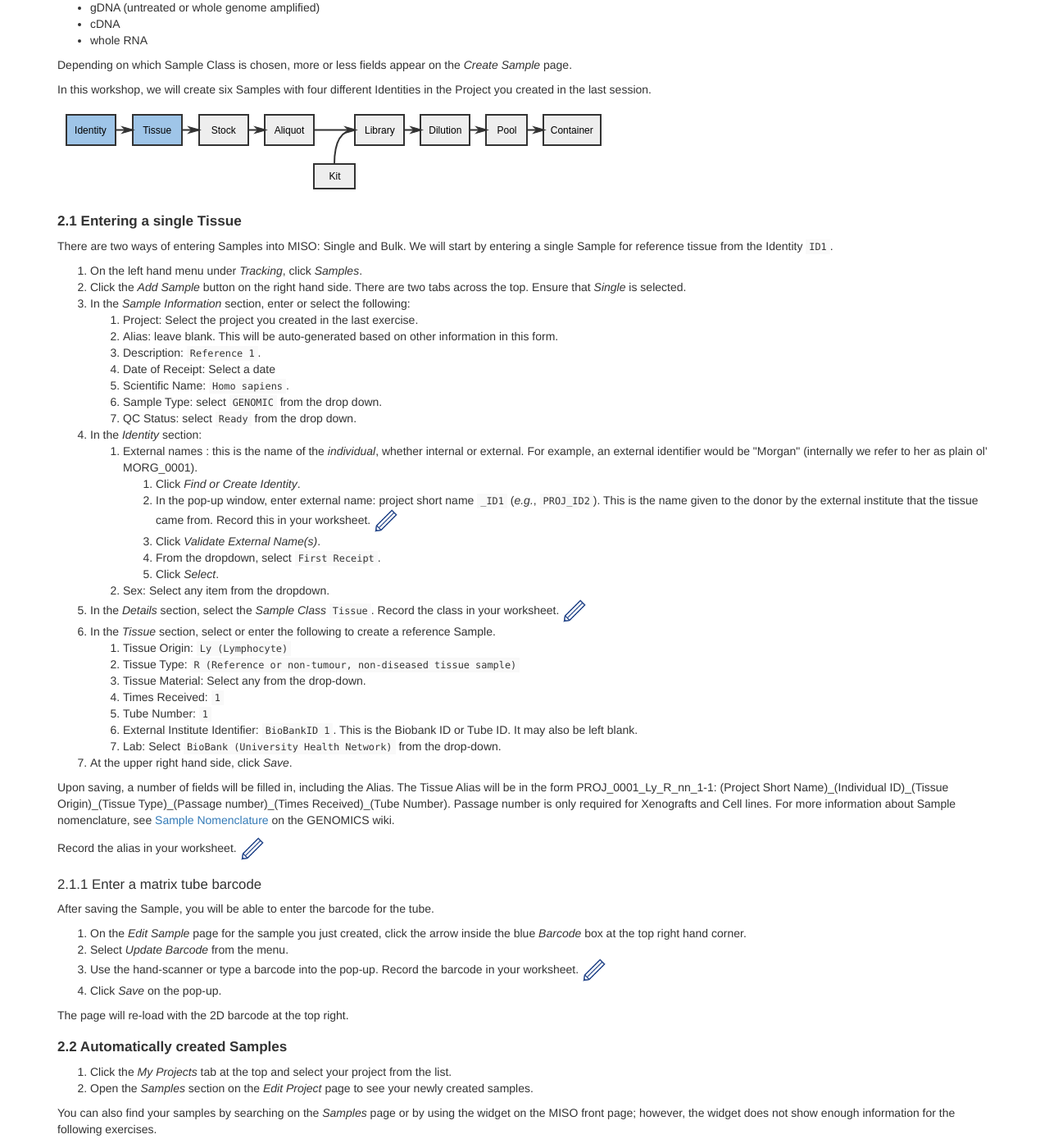
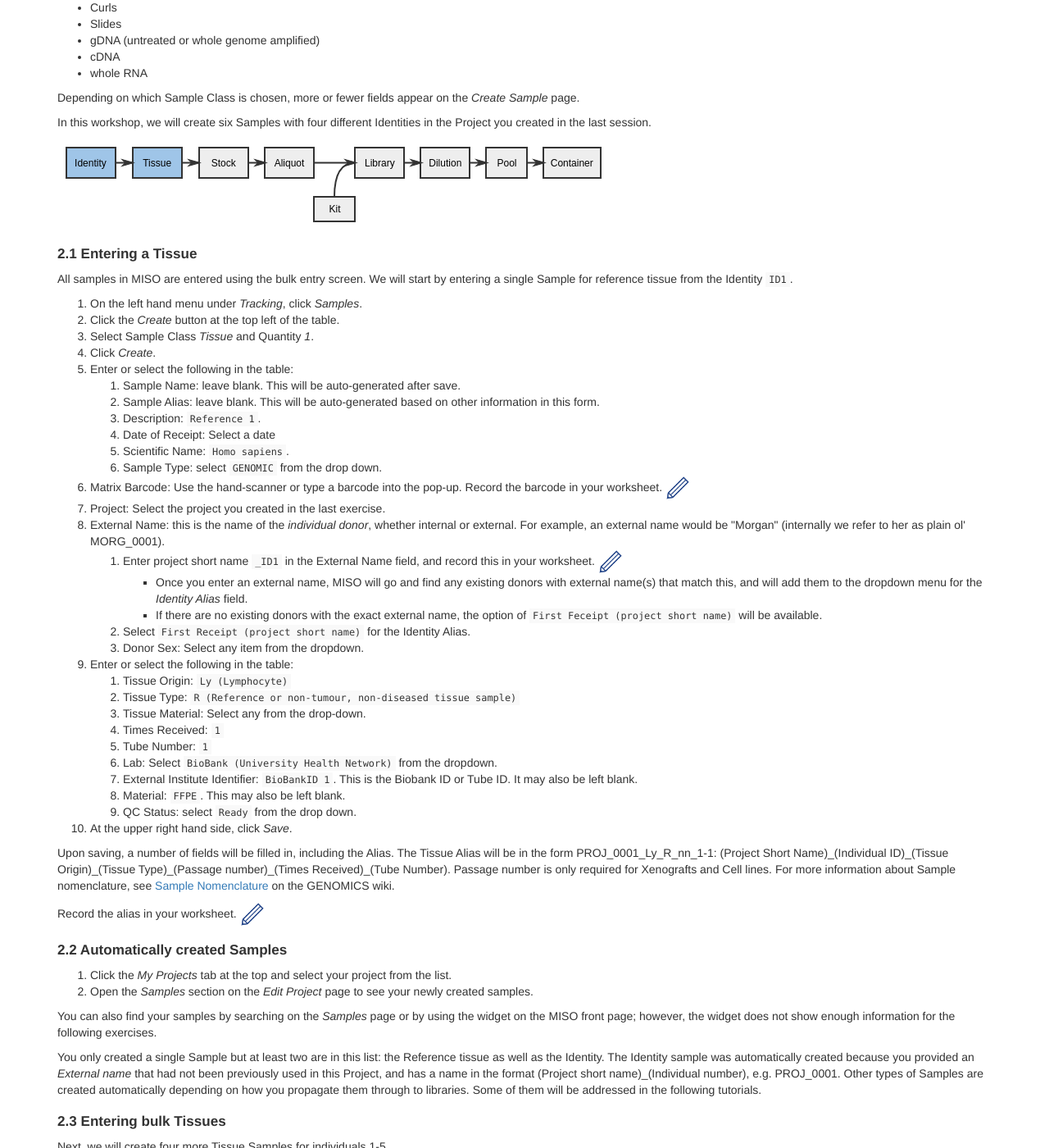
Before and after one commit to miso-lims/walkthroughs, a Jekyll site: the page built from 2-0-samples.md, in a window 1280 px wide and 1400 px high, scrolled down 926 px. Shown: the whole window at 82% size. Built offline with Jekyll 4.4.1, drawn with Linux system fonts in a browser that asks for light colours; some of the changed text lies outside the part shown.

Commit message:
update samples docs with bulk actions

```diff
--- a/2-0-samples.md
+++ b/2-0-samples.md
@@ -46,11 +46,13 @@ called _Sample Classes_ in MISO. Here are the classes of Sample that can be
 received:
 
 * Tissue
+* Curls
+* Slides
 * gDNA (untreated or whole genome amplified)
 * cDNA
 * whole RNA
 
-Depending on which Sample Class is chosen, more or less fields appear on the
+Depending on which Sample Class is chosen, more or fewer fields appear on the
 _Create Sample_ page.
 
 In this workshop, we will create six Samples with four different Identities in
@@ -58,45 +60,49 @@ the Project you created in the last session.
 
 <img src="pics/flow-tissue-rx.svg"/>
 
-## 2.1 Entering a single Tissue
+## 2.1 Entering a Tissue
 
-There are two ways of entering Samples into MISO: Single and Bulk. We will start
-by entering a single Sample for reference tissue from the Identity `ID1`.
+All samples in MISO are entered using the bulk entry screen. We will start by
+entering a single Sample for reference tissue from the Identity `ID1`.
 
 1. On the left hand menu under _Tracking_, click _Samples_.
-1. Click the _Add Sample_ button on the right hand side. There are two tabs
-   across the top. Ensure that _Single_ is selected.
-1. In the _Sample Information_ section, enter or select the following:
-    1. Project: Select the project you created in the last exercise.
-    1. Alias: leave blank. This will be auto-generated based on other
+1. Click the _Create_ button at the top left of the table.
+1. Select Sample Class _Tissue_ and Quantity _1_.
+1. Click _Create_.
+1. Enter or select the following in the table:
+    1. Sample Name: leave blank. This will be auto-generated after save.
+    1. Sample Alias: leave blank. This will be auto-generated based on other
 information in this form.
     1. Description: `Reference 1`.
     1. Date of Receipt: Select a date
     1. Scientific Name: `Homo sapiens`.
     1. Sample Type: select `GENOMIC` from the drop down.
-    1. QC Status: select `Ready` from the drop down.
-1. In the _Identity_ section:
-    1. External names : this is the name of the *individual*, whether internal or external.
-     For example, an external identifier would be "Morgan" (internally we refer to her as plain ol' MORG_0001).
-        1. Click _Find or Create Identity_.
-        1. In the pop-up window, enter external name: project short name `_ID1`
-(_e.g._, `PROJ_ID2`). This is the name given to the donor by the external
-institute that the tissue came from. Record this in your worksheet. <img src="pics/blue_pencil.png">
-        1. Click _Validate External Name(s)_.
-        1. From the dropdown, select `First Receipt`.
-        1. Click _Select_.
-    1. Sex: Select any item from the dropdown.
-1. In the _Details_ section, select the _Sample Class_ `Tissue`.
-   Record the class in your worksheet. <img src="pics/blue_pencil.png">
-1. In the _Tissue_ section, select or enter the following to create a reference Sample.
+1. Matrix Barcode: Use the hand-scanner or type a barcode into the pop-up.
+   Record the barcode in your worksheet. <img src="pics/blue_pencil.png">
+1. Project: Select the project you created in the last exercise.
+1. External Name: this is the name of the *individual donor*, whether internal or
+    external. For example, an external name would be "Morgan" (internally we refer to
+    her as plain ol' MORG_0001).
+    1. Enter project short name `_ID1` in the External Name field, and record this in
+   your worksheet.  <img src="pics/blue_pencil.png">
+    * Once you enter an external name, MISO will go and find any existing donors with
+    external name(s) that match this, and will add them to the dropdown menu for the
+   _Identity Alias_ field.
+    * If there are no existing donors with the exact external name, the option of
+    `First Feceipt (project short name)` will be available.
+    2. Select `First Receipt (project short name)` for the Identity Alias.
+    1. Donor Sex: Select any item from the dropdown.
+1. Enter or select the following in the table:
     1. Tissue Origin: `Ly (Lymphocyte)`
     1. Tissue Type: `R (Reference or non-tumour, non-diseased tissue sample)`
     1. Tissue Material: Select any from the drop-down.
     1. Times Received: `1`
     1. Tube Number: `1`
+    1. Lab: Select `BioBank (University Health Network)` from the dropdown.
     1. External Institute Identifier: `BioBankID 1`. This is the Biobank ID or Tube ID.
 It may also be left blank.
-    1. Lab: Select `BioBank (University Health Network)` from the drop-down.
+    1. Material: `FFPE`. This may also be left blank.
+    1. QC Status: select `Ready` from the drop down.
 1. At the upper right hand side, click _Save_.
 
 Upon saving, a number of fields will be filled in, including the Alias. The Tissue
@@ -108,19 +114,6 @@ href="https://wiki.oicr.on.ca/display/GENOMICS/LIMS+Guidelines#LIMSGuidelines-Sa
 target="_new">Sample Nomenclature</a> on the GENOMICS wiki.
 
 Record the alias in your worksheet. <img src="pics/blue_pencil.png">
-
-### 2.1.1 Enter a matrix tube barcode
-
-After saving the Sample, you will be able to enter the barcode for the tube.
-
-1. On the _Edit Sample_ page for the sample you just created, click the arrow inside
-the blue _Barcode_ box at the top right hand corner.
-1. Select _Update Barcode_ from the menu.
-1. Use the hand-scanner or type a barcode into the pop-up.
-   Record the barcode in your worksheet. <img src="pics/blue_pencil.png">
-1. Click _Save_ on the pop-up.
-
-The page will re-load with the 2D barcode at the top right.
 
 ## 2.2 Automatically created Samples
 
@@ -142,16 +135,14 @@ in the following tutorials.
 
 ## 2.3 Entering bulk Tissues
 
-Next, we will create four more Samples using the much faster bulk method. The
-four samples will be the Tissue for individuals 1-5.
+Next, we will create four more Tissue Samples for individuals 1-5.
 
-1. On the left hand menu under _Tracking_, click _Samples_.
-1. Click the _Add Sample_ button on the right hand side. There are two tabs
-across the top. Ensure that _Bulk_ is selected.
-1. _Select project_ dropdown: select your project.
-1. _Select class_ dropdown: `Tissue`.
-1. _Number of samples_ text box: `4`.
-1. Click _Make Table_.
+1. If you are still on the Project page from section **2.2**, click the
+_Create_ button at the top left of the table. Continue to step 2. Otherwise:
+  1. On the left hand menu under _Tracking_, click _Samples_.
+  1. Click the _Create_ button at the top left of the table.
+1. Select Sample Class _Tissue_ and Quantity _4_.
+1. Click _Create_.
 
 A table will appear with the requested number of samples in table format. We
 will fill in the first row and use the quick-fill option to fill in the rest of
@@ -159,12 +150,16 @@ the table.
 
 Enter the following values into the **first row only**.
 
+1. Sample Name: leave blank. This will be automatically generated after save.
 1. Sample Alias: leave blank. Again, this will be automatically generated from
 the rest of the table.
 1. Select or enter the following data in the first row:
     1. Date of Receipt: select a date
     1. Sample Type: select `GENOMIC` from the drop-down.
-    1. Sex: select any item from the drop-down.
+    1. Project: if you chose to create new samples from the Project page,
+    the project will already be entered. If you chose to create new samples
+    from the Samples page, select your project from the drop-down.
+    1. Donor Sex: select any item from the drop-down.
     1. Tissue Origin: select `Br (Breast)` from the drop-down.
     1. Tissue Type: select `P (Primary Tumour)` from the drop-down.
     1. Times Received: 1
@@ -182,8 +177,9 @@ cell. You can also click and drag to only fill in a certain number of cells.
 1. Click the _Date of Receipt_ cell in the first row. A blue square will appear at
 the lower right hand side. Double click it to fill in the rest of the column with
 the same date.
-1. Fill in the columns in the same way for: _Sample Type_, _Sex_, _Tissue Origin_,
-_Tissue Type_, _Times Received_, _Tube Number_, and _Material_.
+1. Fill in the columns in the same way for: _Sample Type_, _Project_ (if not already
+filled out), _Sex_, _Tissue Origin_, _Tissue Type_, _Times Received_, _Tube Number_,
+ and _Material_.
 
 <table border="1"><tr><td>
 <img src="pics/fill-down-1.png"/>
@@ -191,30 +187,29 @@ _Tissue Type_, _Times Received_, _Tube Number_, and _Material_.
 <img src="pics/fill-down-2.png"/>
 </td></tr></table>
 
+1. _Description_: Copying and pasting from Excel and Word is supported.
+   Copy something from anywhere and press Ctrl+V on your keyboard to paste.
 
-Some fields cannot be filled down, so enter each of those separately. If you
-have a label with an incrementing number (_e.g._, `PROJ_1`,
-`PROJ_2`), enter two rows, select them, then double click the blue square.
-
-1. _Matrix Barcode_: you would normally use a hand-scanner or
-copy and paste a list of barcodes from a spreadsheet.
-For each sample, select a barcode, scan or type it in, and record it in your worksheet. <img src="pics/blue_pencil.png">
+1. _Matrix Barcode_: you would normally use a hand-scanner or copy and paste a list of
+barcodes from a spreadsheet. For each sample, select a barcode, scan or type it in, and record
+it in your worksheet. <img src="pics/blue_pencil.png">
 1. _External Name_:  Again, this is the name of the *individual*, whether internal or external.
 Here's a suggested list. Replace `PROJ` with your own project name.
     - `PROJ_ID1`
     - `PROJ_ID2`
     - `PROJ_ID3`
     - `PROJ_ID4`
-    1. Click _Look up Identities_ (above the top left corner of the table).
-    1. Because you've already created an Identity with the external name `PROJ_ID1`, it is found as a match
+  1. Because you've already created an Identity with the external name `PROJ_ID1`, it is found as a match
 to the external name you entered for the top row. In the `Identity Alias` dropdown menu for the first row,
 select the existing Identity.
-    1. Select `First Receipt` from the dropdown menu in each remaining cell of the `Identity Alias` column.
-1. _Ext. Inst. Identifier_: add a number to each row starting from 2, i.e..
-`BioBankID 2`, `BioBankID 3`, `BioBankID 4`, `BioBankID 5`.
-1. _Description_: Copying and pasting from Excel and Word is supported.
-   Copy something from anywhere and press Ctrl+V on your keyboard to
-   paste.
+  1. Select `First Receipt` from the dropdown menu in each remaining cell of the `Identity Alias` column.
+
+Some fields cannot be filled down, so enter each of those separately. If you
+have a label with an incrementing number (_e.g._, `1`, `2`), enter two rows, select them,
+then double click the blue square.
+
+1. _Ext. Inst. Identifier_: enter `BioBankID 2` in the second row. Select the _Ext. Inst. Identifier_
+fields for rows 1 and 2, then double click the blue square to fill down rows 3 and 4.
 1. Click _Save_ at the upper right hand corner.
 
 If everything is correct, the _Alias_ will be auto-generated for each row and
@@ -235,42 +230,40 @@ samples are known as _ghost samples_, which do not exist at OICR but are in MISO
 for sample tracking purposes.
 
 In this section, we will 'receive' a single Stock DNA tube from individual 2
-reference tumour.
+reference material.
 
 
 <img src="pics/flow-stock-rx.svg"/>
 
 1. On the left hand menu under _Tracking_, click _Samples_.
-1. Click the _Add Sample_ button on the right hand side. There are two tabs
-across the top. Ensure that _Single_ is selected.
+1. Click the _Create_ button at the top left of the table.
+1. Select Sample Class _Tissue_ and Quantity _1_.
+1. Click _Create_.
 1. In the _Sample Information_ section, enter or select the following:
-    1. Project: Select the project you created in the last exercise.
-    1. Alias: leave blank. This will be auto-generated based on other
+  1. Sample Name: leave blank. This will be auto-generated after save.
+  1. Sample Alias: leave blank. This will be auto-generated based on other
 information in this form.
-    1. Description: `Stock 1`.
-    1. Date of receipt: select a date.
-    1. Scientific Name: `Homo sapiens`.
-    1. Sample Type: select `GENOMIC` from the drop-down.
-    1. QC Status: select `Ready` from the drop-down.
-    1. Volume (µl): `300`
-1. In the _Identity_ section
-    1. Click _Find or Create Identity_.
-    1. In the pop-up window, enter external name: project short name `_ID2`
-    1. Click _Validate External Name(s)_. The existing Identity should be selected
-automatically in the dropdown menu
-    1. Click _Select_.
-    1. Sex: Select any item from the dropdown.
-1. In the _Details_ section, select the _Sample Class_: `gDNA (stock)`.
-1. In the _Tissue_ section, select or enter the following to create a (ghost) reference
-Sample.
-    1. Tissue Class: `Tissue`
-    1. Tissue Origin: `nn (Unknown)`
-    1. Tissue Type: `R (Reference or non-tumour, non-diseased tissue sample)`
-    1. Tissue Material: Select any from the drop-down.
-    1. External Institute Identifier: `BioBankID 6`.
-    1. Lab: `BioBank (University Health Network)`.
-    1. Times Received: `1`
-    1. Tube Number: `1`
+  1. Description: `Stock 1`.
+  1. Date of receipt: select a date.
+  1. Sample Type: select `GENOMIC` from the drop-down.
+  1. Scientific Name: `Homo sapiens`.
+  1. Project: Select your project.
+1. Enter External Name: project short name `_ID2`.
+  1. Identity Alias: The existing identity should be selected automatically
+in the dropdown menu.
+1. Enter the following values:
+  1. Donor Sex: Select any item from the dropdown.
+  1. Tissue Class: `Tissue`
+  1. Tissue Origin: `nn (Unknown)`
+  1. Tissue Type: `R (Reference or non-tumour, non-diseased tissue sample)`
+  1. Tissue Material: Select any from the drop-down.
+  1. External Institute Identifier: `BioBankID 6`.
+  1. Lab: `BioBank (University Health Network)`.
+  1. Times Received: `1`
+  1. Tube Number: `1`
+  1. STR Status: select any value from the dropdown menu.
+  1. Volume (µl): `300`
+  1. QC Status: select `Ready` from the dropdown.
 1. At the upper right hand side, click _Save_.
 
 When you click 'Save', the aliases will be filled in.
@@ -324,17 +317,19 @@ Create a Slide from one of your Tissue samples.
 1. On the _Sample_ page, enter your project name in the search box.
 1. Check the box for the lymphocyte reference tissue you created in exercise 2.1.
 (_e.g._ `PROJ_0001_Ly_R_nn_1-1`)
-1. From the _Bulk actions_ dropdown at the bottom, select _Propagate (sample) selected_.
-1. A new dropdown will appear. Select _Slide_ and click _Go_.
+1. Click _Propagate_ button at the top left of the table.
+1. Enter _1_ replicates to _Slide_.
+1. Click _Propagate_.
 1. Fill out the table:
   * _Description_: CV Slides
   * _Slides_: 3
   * _Discards_: 0
   * _Stain_: Cresyl Violet
+  * _QC Status_: Ready
 1. Click _Save_.
 
 Upon successful save, a green status will show at the top that says "Saved 1
-items". The Sample Alias will have been filled in with an alias that ends in CV01.
+items". The Sample Alias will have been filled in with an alias that ends in SL01.
 Record the alias in your worksheet. <img src="pics/blue_pencil.png">
 
 ## 3.2 Bulk Propagate Samples
@@ -345,13 +340,16 @@ create stocks for library preparation.
 1. On the _Samples_ page, enter your project name in the search box.
 1. Check the boxes for any three of the the tumor tissue samples (not the reference tissues)
 that you created in section 2.3. They will have names that end with `_Br_P_nn_1-1`.
-1. From the _Bulk actions_ dropdown at the bottom, select _Propagate (sample) selected_.
-1. A new dropdown will appear. Select _gDNA (stock)_ and click _Go_.
+1. Click _Propagate_ button at the top left of the table.
+1. Enter _1_ replicates to _gDNA (stock)_.
+1. Click _Propagate_.
 1. Fill out the table:
   * _Description_: Free text description. In this case, use "Stock (Tissue
   Type)(Individual)". (e.g. `Stock P2` for `PROJ_0002_Br_P_nn_1-1`)
   * _Matrix Barcode_: choose a barcode for each stock and record it on your worksheet.<img src="pics/blue_pencil.png">
+  * _STR Status_: select any value from the drop-down
   * _Vol._: `300`
+  * _QC Status_: Ready
 1. Click _Save_.
 
 Upon successful save, a green status will show at the top that says "Saved 3
@@ -366,10 +364,15 @@ In this case we will update several fields of 4 stock samples. We will use the
 stocks we entered in the previous step as well as the reference stock entered in
 part 3 of this tutorial.
 
-1. On the _Samples_ page, enter your project name in the search box.
-1. Check the boxes for the stock samples (propagated and received) that you created in
-sections 2.4 and 3.1. These are the samples with aliases that end with `_D_S1`.
-1. From the _Bulk actions_ dropdown at the bottom, select _Update selected_ and click _Go_.
+1. Select the samples you wish to edit:
+  * If you are continuing from the end of section **3.2 Bulk Propagate Samples**, do not
+  navigate away from the page. At the top left of the table after saving samples, click
+  the _Edit_ button. Continue to step 2.
+  * Otherwise, select samples using the following:
+    1. On the _Samples_ page, enter your project name in the search box.
+    1. Check the boxes for the stock samples (propagated and received) that you created in
+    sections 2.4 and 3.1. These are the samples with aliases that end with `_D_S1`.
+    1. From the _Bulk actions_ dropdown at the bottom, select _Update selected_ and click _Go_.
 1. Change the _QC Status_ column to `Ready` for all rows.
 1. Enter a _Matrix Barcode_ for the stock entered in section 2.4 and record it on your worksheet. <img src="pics/blue_pencil.png">
 1. Click _Save_.
@@ -380,11 +383,18 @@ items.".
 ## 3.4 Creating Aliquots
 Propagate again from the 4 _gDNA (stock)_ samples to _gDNA (aliquot)_.
 
-1. On the _Samples_ page, enter your project name in the search box.
-1. Check the boxes for the stock samples. They will have names that end in
-`_D_S1`.
-1. From the _Bulk actions_ dropdown at the bottom, select _Propagate (sample) selected_.
-1. A new dropdown will appear. Select _gDNA (aliquot)_ and click _Go_.
+1. Select the samples you wish to propagate:
+  * If you are continuing from the end of section **3.3 Bulk Editing**, do not
+  navigate away from the page.
+    1. At the top left of the table after saving samples, click the _Propagate_ button.
+    1. Enter _1_ for the number of replicates (child samples to be created from each parent)
+    and _gDNA (aliquot)_ for the type of child sample. Continue to step 2.
+  * Otherwise, select samples using the following:
+    1. On the _Samples_ page, enter your project name in the search box.
+    1. Check the boxes for the stock samples. They will have names that end in
+    `_D_S1`.
+    1. From the _Bulk actions_ dropdown at the bottom, select _Propagate (sample) selected_.
+    1. A new dropdown will appear. Select _1_ replicate of _gDNA (aliquot)_ and click _Go_.
 1. Fill out the table:
   * _Sample Alias_: Skip this field. It will be automatically filled in upon
   save.
@@ -395,7 +405,8 @@ Propagate again from the 4 _gDNA (stock)_ samples to _gDNA (aliquot)_.
 1. Click _Save_.
 
 Upon successful save, a green status will show at the top that says "Saved 4
-items". The Sample Alias will have been filled in with aliases that end in D\_1
+items". Buttons to allow editing the samples or propagating them will show at the top of
+the table. The Sample Alias will have been filled in with aliases that end in D\_1
 (for each first aliquot of that stock). Record these on your worksheet. <img src="pics/blue_pencil.png">
 
 
```
Also changed, not shown: other parts of 2-0-samples.md (+2 -2 lines).
